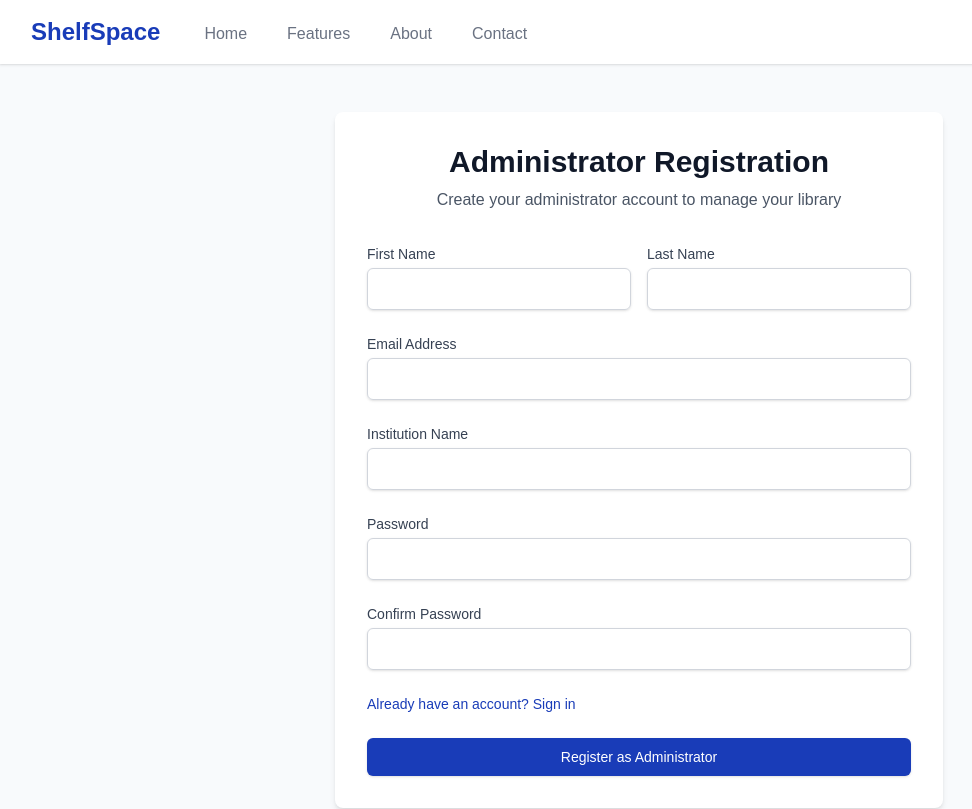
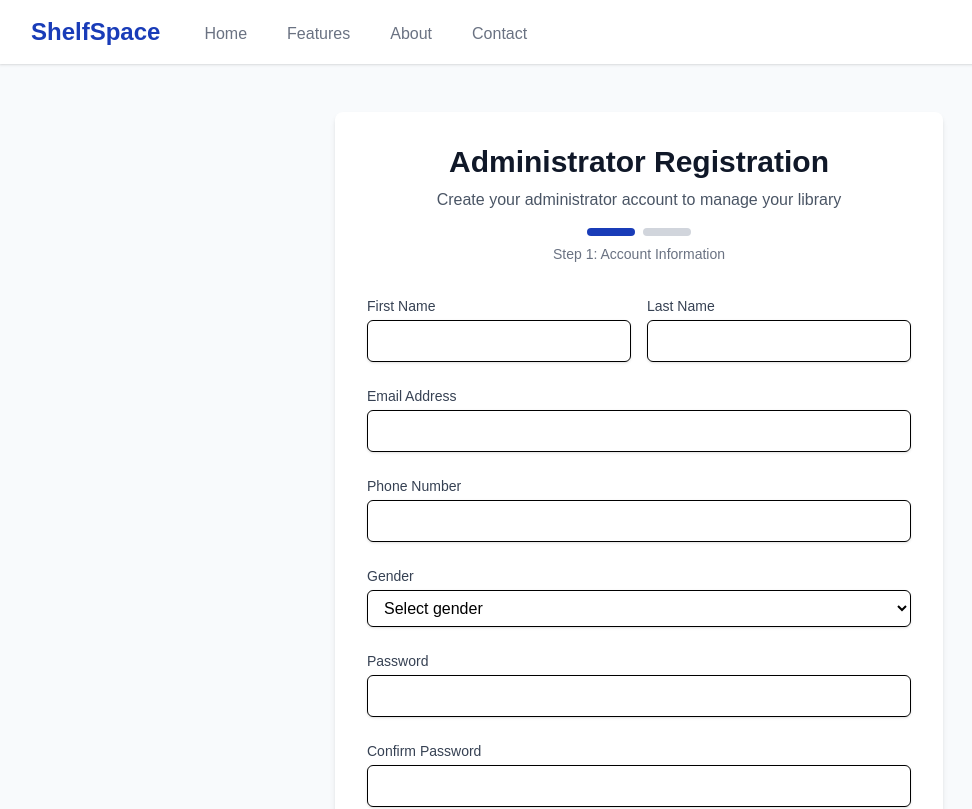
Before and after one commit to Abishek-cell-08/admin-reg, a Next.js app: page /reg in a window 1280 px wide. Shown: the top 809 px of the page, without its empty margins (1-973 px from the left). Built offline with nearby package versions, Linux system fonts and the light colour scheme; no server answers.

Commit message:
successful_reg

```diff
--- a/package.json
+++ b/package.json
@@ -9,6 +9,8 @@
     "lint": "next lint"
   },
   "dependencies": {
+    "@supabase/supabase-js": "^2.49.4",
+    "axios": "^1.9.0",
     "lottie-react": "^2.4.1",
     "next": "15.3.1",
     "react": "^19.0.0",
--- a/src/app/reg/page.js
+++ b/src/app/reg/page.js
@@ -1,4 +1,6 @@
 'use client'
+import { supabase } from '../../../utils/supabase';
+import axios from 'axios';
 import Head from 'next/head';
 import Link from 'next/link';
 import { useState } from 'react';
@@ -10,12 +12,22 @@ export default function AdminReg() {
     email: '',
     password: '',
     confirmPassword: '',
-    institutionName: '',
+    libraryName: '',
+    library_address: '',
+    library_city:'',
+    library_country:'',
+    library_state:'',
+    phoneNumber: '',
+    gender: '',
+    role: "admin"
   });
 
   const [errors, setErrors] = useState({});
   const [isSubmitting, setIsSubmitting] = useState(false);
   const [submitSuccess, setSubmitSuccess] = useState(false);
+  const [step, setStep] = useState(1);
+  const [accessToken, setAccessToken] = useState(null);
+  const [userId, setUserId] = useState(null);
 
   const handleChange = (e) => {
     const { name, value } = e.target;
@@ -28,6 +40,7 @@ export default function AdminReg() {
   const validate = () => {
     let tempErrors = {};
 
+    if (step === 1) {
       if (!formData.firstName) tempErrors.firstName = "First name is required";
       if (!formData.lastName) tempErrors.lastName = "Last name is required";
 
@@ -47,14 +60,25 @@ export default function AdminReg() {
         tempErrors.confirmPassword = "Passwords do not match";
       }
 
-    if (!formData.institutionName) {
-      tempErrors.institutionName = "Institution name is required";
+      if (!formData.phoneNumber) {
+        tempErrors.phoneNumber = "Phone number is required";
+      } else if (!/^\d{10}$/.test(formData.phoneNumber.replace(/\D/g, ''))) {
+        tempErrors.phoneNumber = "Please enter a valid 10-digit phone number";
+      }
+
+      if (!formData.gender) {
+        tempErrors.gender = "Please select a gender";
+      }
+    } else if (step === 2) {
+      if (!formData.libraryName) {
+        tempErrors.libraryName = "Library name is required";
+      }
     }
 
     return tempErrors;
   };
 
-  const handleSubmit = (e) => {
+  const handleSubmit = async (e) => {
     e.preventDefault();
   const validationErrors = validate();
   setErrors(validationErrors);
@@ -62,13 +86,59 @@ export default function AdminReg() {
   if (Object.keys(validationErrors).length === 0) {
     setIsSubmitting(true);
 
-      // Simulate API call
-      setTimeout(() => {
-        console.log("Form submitted:", formData);
+    try {
+      if (step === 1) {
+        // Step 1: Create account in Supabase Auth
+        const { data, error } = await supabase.auth.signUp({
+          email: formData.email,
+          password: formData.password,
+        });
+
+        if (error) throw error;
+
+        console.log("Supabase Auth Response:", data);
+
+        // Store the access token from response
+        if (data.session && data.session.access_token) {
+          setAccessToken(data.session.access_token);
+        } else {
+          // For email confirmation required setups, there may not be a session yet
+          console.log("No session returned - email confirmation may be required");
+        }
+
+        // Proceed to Step 2
+        setStep(2);
+
+      } else if (step === 2) {
+        // Format data according to API expectations
+        const apiData = {
+          library_name: formData.libraryName,
+          name: `${formData.firstName} ${formData.lastName}`,
+          email: formData.email,
+          jwt: accessToken, // Using the stored access token
+          library_address: formData.library_address,
+          library_city: formData.library_city,
+          library_state: formData.library_state,
+          library_country: formData.library_country,
+          phone_number: formData.phoneNumber,
+          gender: formData.gender
+        };
+
+        // Step 2: Send formatted data to API
+        const response = await axios.post(
+          'https://lms-temp-be.vercel.app/api/v1/admin',
+          apiData
+        );
+
+        console.log("API Response:", response.data);
+        setSubmitSuccess(true);
+      }
+    } catch (err) {
+      console.error("Error during registration:", err);
+      setErrors({ submit: err.message || "Registration failed. Please try again." });
+    } finally {
       setIsSubmitting(false);
-        setSubmitSuccess(true);
-        // Here you would typically redirect to another page or show a success message
-      }, 1500);
+    }
   }
   };
 
@@ -117,7 +187,21 @@ export default function AdminReg() {
             <p className="mt-2 text-gray-600">
               Create your administrator account to manage your library
             </p>
+            {/* Step indicator */}
+            <div className="mt-4 flex justify-center">
+              <div className={`h-2 w-12 rounded-full mr-2 ${step === 1 ? 'bg-blue-800' : 'bg-gray-300'}`}></div>
+              <div className={`h-2 w-12 rounded-full ${step === 2 ? 'bg-blue-800' : 'bg-gray-300'}`}></div>
             </div>
+            <p className="mt-2 text-sm text-gray-500">
+              {step === 1 ? 'Step 1: Account Information' : 'Step 2: Library Information'}
+            </p>
+          </div>
+
+          {errors.submit && (
+            <div className="mb-4 p-3 bg-red-50 border border-red-200 text-red-700 rounded">
+              {errors.submit}
+            </div>
+          )}
 
           {submitSuccess ? (
             <div className="text-center py-8">
@@ -138,128 +222,108 @@ export default function AdminReg() {
             </div>
           ) : (
             <form onSubmit={handleSubmit} className="space-y-6">
+              {step === 1 && (
+                <>
                   <div className="flex gap-4">
                     <div className="w-1/2">
-                  <label htmlFor="firstName" className="block text-sm font-medium text-gray-700">
-                    First Name
-                  </label>
-                  <input
-                    id="firstName"
-                    name="firstName"
-                    type="text"
-                    value={formData.firstName}
-                    onChange={handleChange}
-                    className="mt-1 block w-full border border-gray-300 rounded-md shadow-sm py-2 px-3 focus:outline-none focus:ring-blue-500 focus:border-blue-500"
-                  />
-                  {errors.firstName && (
-                    <p className="mt-1 text-sm text-red-600">{errors.firstName}</p>
-                  )}
+                      <label htmlFor="firstName" className="block text-sm font-medium text-gray-700">First Name</label>
+                      <input name="firstName" value={formData.firstName} onChange={handleChange} className="mt-1 block w-full border rounded-md shadow-sm py-2 px-3 text-black" />
+                      {errors.firstName && <p className="text-sm text-red-600">{errors.firstName}</p>}
                     </div>
                     <div className="w-1/2">
-                  <label htmlFor="lastName" className="block text-sm font-medium text-gray-700">
-                    Last Name
-                  </label>
-                  <input
-                    id="lastName"
-                    name="lastName"
-                    type="text"
-                    value={formData.lastName}
-                    onChange={handleChange}
-                    className="mt-1 block w-full border border-gray-300 rounded-md shadow-sm py-2 px-3 focus:outline-none focus:ring-blue-500 focus:border-blue-500"
-                  />
-                  {errors.lastName && (
-                    <p className="mt-1 text-sm text-red-600">{errors.lastName}</p>
-                  )}
+                      <label htmlFor="lastName" className="block text-sm font-medium text-gray-700">Last Name</label>
+                      <input name="lastName" value={formData.lastName} onChange={handleChange} className="mt-1 block w-full border rounded-md shadow-sm py-2 px-3 text-black" />
+                      {errors.lastName && <p className="text-sm text-red-600">{errors.lastName}</p>}
                     </div>
                   </div>
 
                   <div>
-                <label htmlFor="email" className="block text-sm font-medium text-gray-700">
-                  Email Address
-                </label>
-                <input
-                  id="email"
-                  name="email"
-                  type="email"
-                  value={formData.email}
-                  onChange={handleChange}
-                  className="mt-1 block w-full border border-gray-300 rounded-md shadow-sm py-2 px-3 focus:outline-none focus:ring-blue-500 focus:border-blue-500"
-                />
-                {errors.email && (
-                  <p className="mt-1 text-sm text-red-600">{errors.email}</p>
-                )}
+                    <label htmlFor="email" className="block text-sm font-medium text-gray-700">Email Address</label>
+                    <input name="email" type="email" value={formData.email} onChange={handleChange} className="mt-1 block w-full border rounded-md shadow-sm py-2 px-3 text-black" />
+                    {errors.email && <p className="text-sm text-red-600">{errors.email}</p>}
                   </div>
 
                   <div>
-                <label htmlFor="institutionName" className="block text-sm font-medium text-gray-700">
-                  Institution Name
-                </label>
-                <input
-                  id="institutionName"
-                  name="institutionName"
-                  type="text"
-                  value={formData.institutionName}
-                  onChange={handleChange}
-                  className="mt-1 block w-full border border-gray-300 rounded-md shadow-sm py-2 px-3 focus:outline-none focus:ring-blue-500 focus:border-blue-500"
-                />
-                {errors.institutionName && (
-                  <p className="mt-1 text-sm text-red-600">{errors.institutionName}</p>
-                )}
+                    <label htmlFor="phoneNumber" className="block text-sm font-medium text-gray-700">Phone Number</label>
+                    <input name="phoneNumber" type="tel" value={formData.phoneNumber} onChange={handleChange} className="mt-1 block w-full border rounded-md shadow-sm py-2 px-3 text-black" />
+                    {errors.phoneNumber && <p className="text-sm text-red-600">{errors.phoneNumber}</p>}
                   </div>
 
                   <div>
-                <label htmlFor="password" className="block text-sm font-medium text-gray-700">
-                  Password
-                </label>
-                <input
-                  id="password"
-                  name="password"
-                  type="password"
-                  value={formData.password}
-                  onChange={handleChange}
-                  className="mt-1 block w-full border border-gray-300 rounded-md shadow-sm py-2 px-3 focus:outline-none focus:ring-blue-500 focus:border-blue-500"
-                />
-                {errors.password && (
-                  <p className="mt-1 text-sm text-red-600">{errors.password}</p>
-                )}
+                    <label htmlFor="gender" className="block text-sm font-medium text-gray-700">Gender</label>
+                    <select name="gender" value={formData.gender} onChange={handleChange} className="mt-1 block w-full border rounded-md shadow-sm py-2 px-3 text-black">
+                      <option value="">Select gender</option>
+                      <option value="male">Male</option>
+                      <option value="female">Female</option>
+                      <option value="others">Others</option>
+                    </select>
+                    {errors.gender && <p className="text-sm text-red-600">{errors.gender}</p>}
                   </div>
 
                   <div>
-                <label htmlFor="confirmPassword" className="block text-sm font-medium text-gray-700">
-                  Confirm Password
-                </label>
-                <input
-                  id="confirmPassword"
-                  name="confirmPassword"
-                  type="password"
-                  value={formData.confirmPassword}
-                  onChange={handleChange}
-                  className="mt-1 block w-full border border-gray-300 rounded-md shadow-sm py-2 px-3 focus:outline-none focus:ring-blue-500 focus:border-blue-500"
-                />
-                {errors.confirmPassword && (
-                  <p className="mt-1 text-sm text-red-600">{errors.confirmPassword}</p>
-                )}
+                    <label htmlFor="password" className="block text-sm font-medium text-gray-700">Password</label>
+                    <input name="password" type="password" value={formData.password} onChange={handleChange} className="mt-1 block w-full border rounded-md shadow-sm py-2 px-3 text-black" />
+                    {errors.password && <p className="text-sm text-red-600">{errors.password}</p>}
                   </div>
 
-              <div className="flex items-center justify-between">
-                <div className="text-sm">
-                  <Link href="/login" className="font-medium text-blue-800 hover:text-blue-700">
-                    Already have an account? Sign in
-                  </Link>
+                  <div>
+                    <label htmlFor="confirmPassword" className="block text-sm font-medium text-gray-700">Confirm Password</label>
+                    <input name="confirmPassword" type="password" value={formData.confirmPassword} onChange={handleChange} className="mt-1 block w-full border rounded-md shadow-sm py-2 px-3 text-black" />
+                    {errors.confirmPassword && <p className="text-sm text-red-600">{errors.confirmPassword}</p>}
+                  </div>
+
+                  <button type="submit" disabled={isSubmitting} className="w-full py-2 px-4 bg-blue-800 text-white font-medium rounded-md hover:bg-blue-700">
+                    {isSubmitting ? 'Creating account...' : 'Continue'}
+                  </button>
+                </>
+              )}
+
+              {step === 2 && (
+                <>
+                  <div>
+                    <label htmlFor="libraryName" className="block text-sm font-medium text-gray-700">Library Name</label>
+                    <input name="libraryName" value={formData.libraryName} onChange={handleChange} className="mt-1 block w-full border rounded-md shadow-sm py-2 px-3 text-black" />
+                    {errors.libraryName && <p className="text-sm text-red-600">{errors.libraryName}</p>}
+                  </div>
+
+                  <div>
+                    <label htmlFor="library_address" className="block text-sm font-medium text-gray-700">Library Address</label>
+                    <input name="library_address" value={formData.library_address} onChange={handleChange} className="mt-1 block w-full border rounded-md shadow-sm py-2 px-3 text-black" />
+                  </div>
+
+                  <div className="flex gap-4">
+                    <div className="w-1/3">
+                      <label htmlFor="library_city" className="block text-sm font-medium text-gray-700">City</label>
+                      <input name="library_city" value={formData.library_city} onChange={handleChange} className="mt-1 block w-full border rounded-md shadow-sm py-2 px-3 text-black" />
+                    </div>
+                    <div className="w-1/3">
+                      <label htmlFor="library_state" className="block text-sm font-medium text-gray-700">State</label>
+                      <input name="library_state" value={formData.library_state} onChange={handleChange} className="mt-1 block w-full border rounded-md shadow-sm py-2 px-3 text-black" />
+                    </div>
+                    <div className="w-1/3">
+                      <label htmlFor="library_country" className="block text-sm font-medium text-gray-700">Country</label>
+                      <input name="library_country" value={formData.library_country} onChange={handleChange} className="mt-1 block w-full border rounded-md shadow-sm py-2 px-3 text-black" />
                     </div>
                   </div>
 
-              <div>
+                  <div className="flex gap-4">
+                    <button
+                      type="button"
+                      onClick={() => setStep(1)}
+                      className="w-1/3 py-2 px-4 bg-gray-200 text-gray-800 font-medium rounded-md hover:bg-gray-300"
+                    >
+                      Back
+                    </button>
                     <button
                       type="submit"
                       disabled={isSubmitting}
-                  className={`w-full flex justify-center py-2 px-4 border border-transparent rounded-md shadow-sm text-sm font-medium text-white bg-blue-800 hover:bg-blue-700 focus:outline-none focus:ring-2 focus:ring-offset-2 focus:ring-blue-500 ${
-                    isSubmitting ? 'opacity-70 cursor-not-allowed' : ''
-                  }`}
+                      className="w-2/3 py-2 px-4 bg-green-700 text-white font-medium rounded-md hover:bg-green-600"
                     >
-                  {isSubmitting ? 'Processing...' : 'Register as Administrator'}
+                      {isSubmitting ? 'Creating library...' : 'Create Library'}
                     </button>
                   </div>
+                </>
+              )}
             </form>
           )}
         </div>
--- /dev/null
+++ b/utils/supabase.js
@@ -0,0 +1,6 @@
+import { createClient } from "@supabase/supabase-js";
+
+const supabaseUrl = process.env.NEXT_PUBLIC_SUPABASE_URL;
+const supabaseKey = process.env.NEXT_PUBLIC_SUPABASE_ANON_KEY;
+
+export const supabase = createClient(supabaseUrl, supabaseKey);
```
Also changed, not shown: 1 other file (tests, documents, lock files or other folders). Lines whose indentation alone changed are shown as unchanged.
